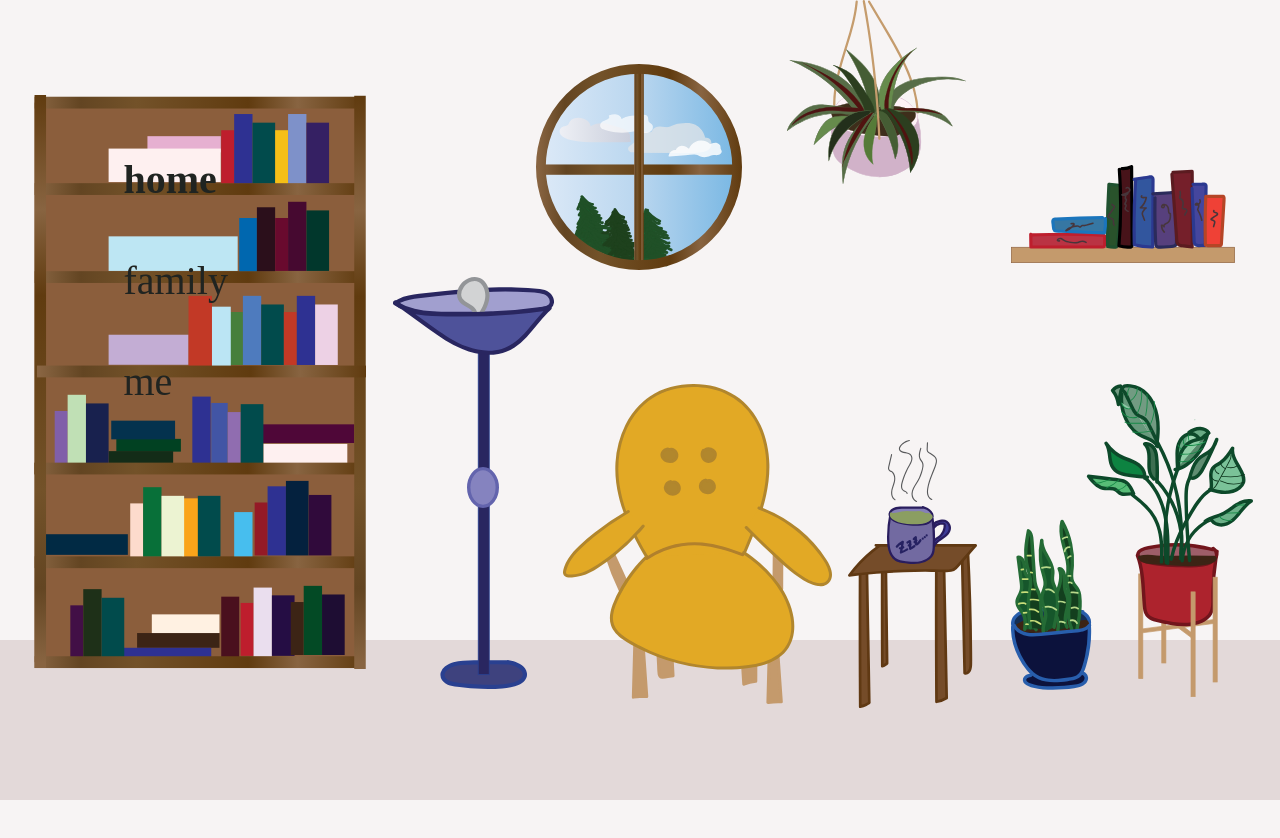
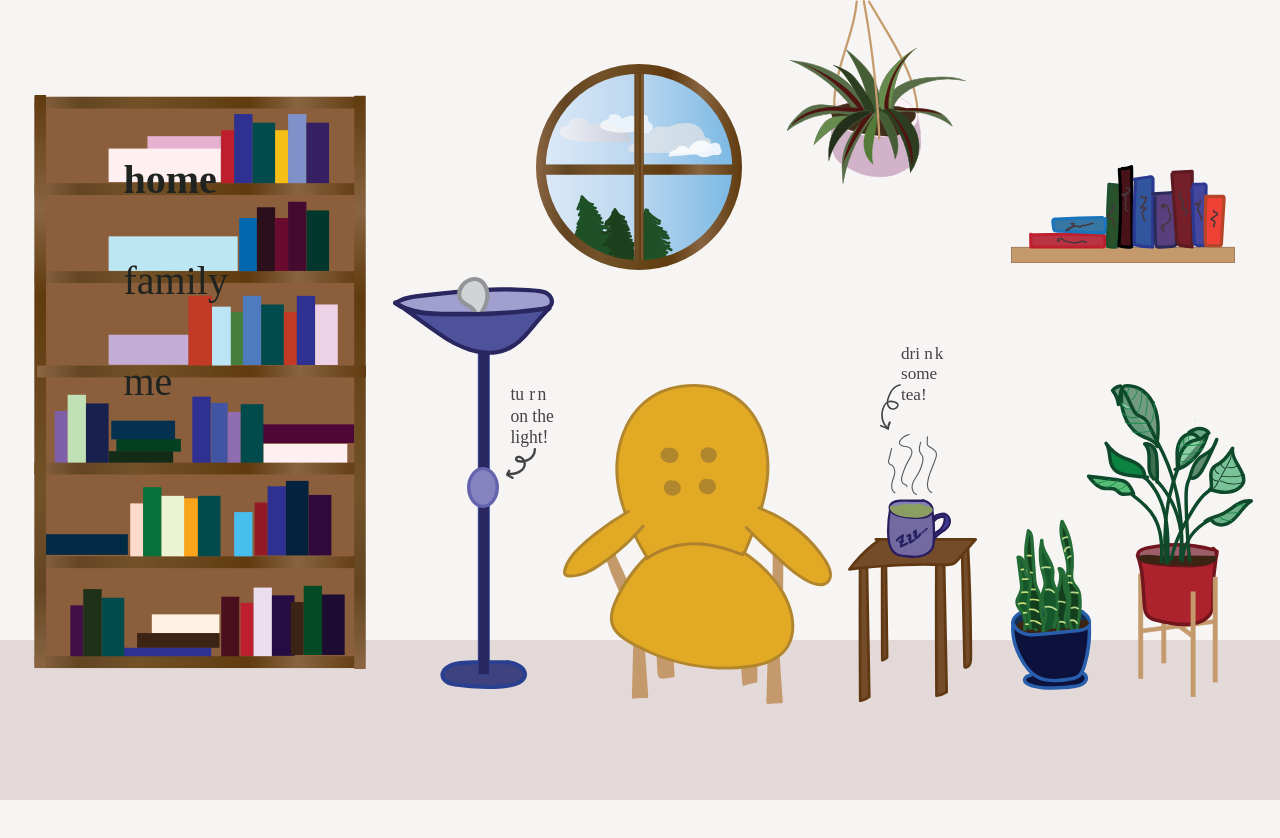
Before and after one commit to jujdeng/me, a plain HTML site: page index.html in a window 1280 px wide. Shown: the top 838 px of the page. Drawn offline with Linux system fonts and the light colour scheme; a web font is replaced by a local one.

Commit message:
done! for now...

```diff
--- a/assets/styles/pagestyle.css
+++ b/assets/styles/pagestyle.css
@@ -89,7 +89,7 @@ h2 {                        /*"Hi I'm Julia*/
     font-size: 30px;
     margin-left: 1%;
     margin-top: 2%;
-    margin-bottom: 1%;
+    margin-bottom: 0;
 }
 p {
     font-family: 'Solway';
--- a/assets/styles/style.css
+++ b/assets/styles/style.css
@@ -117,6 +117,12 @@ body {
     margin: 1%;
     top: 5%;
 }                                   /* lamp:20 + chair:30 + table-stand:20 + plants2:30*/
+#light-message {
+    width: 40%;
+    position: absolute;
+    top: 20%;
+    left: 70%;
+}
 #button {
     position: absolute;
     width: 20%;
@@ -132,16 +138,20 @@ body {
     flex-direction: column;
     width: 18%;
     margin-right: 2%;
-    transform: translateY(22vh);
+    transform: translateY(10vh);
     align-items: center;
+}
+#tea-message {
+    width: 40%;
+    transform: translateY(3vh);
+}
+#steam {
+    width: 30%;
+    transform: translateY(3vh);
 }
 #mug {
     width: 40%;
     margin-left: 8%;
-    transform: translateY(3vh);
-}
-#steam {
-    width: 30%;
     transform: translateY(3vh);
 }
 #stand {
@@ -163,13 +173,13 @@ body {
         opacity: 1;
     }
     to {
-        transform: translateY(-3.1vh);
-        opacity: 0;
+        transform: translateY(-10px);
+        opacity: 0.1;
     }
 }
 
 #steam {
-    z-index: 1000;
+    z-index: 1;
 }
 
 #steam:hover {
--- a/index.html
+++ b/index.html
@@ -41,12 +41,16 @@
                 <div class="bottom-row">
                     <div id="lamp">
                         <img src="assets/images/lamp-off.svg" id="lampImg" alt="">
+                        <img src="assets/images/light-message.svg" id="light-message" alt="">
                         <img src="assets/images/button.svg" id="button" alt="">
                     </div>
                     <div id="chair">
                         <img src="assets/images/chair.svg" alt="">
                     </div>
                     <div class="table-stand">
+                        <div id="tea-message">
+                            <img src="assets/images/tea-message.svg" alt="">
+                        </div>
                         <div id="steam">
                             <img src="assets/images/steam.svg" alt="">
                         </div>
```
Also changed, not shown: assets/images/light-message.svg (added), assets/images/tea-message.svg (added), 2 other files.
